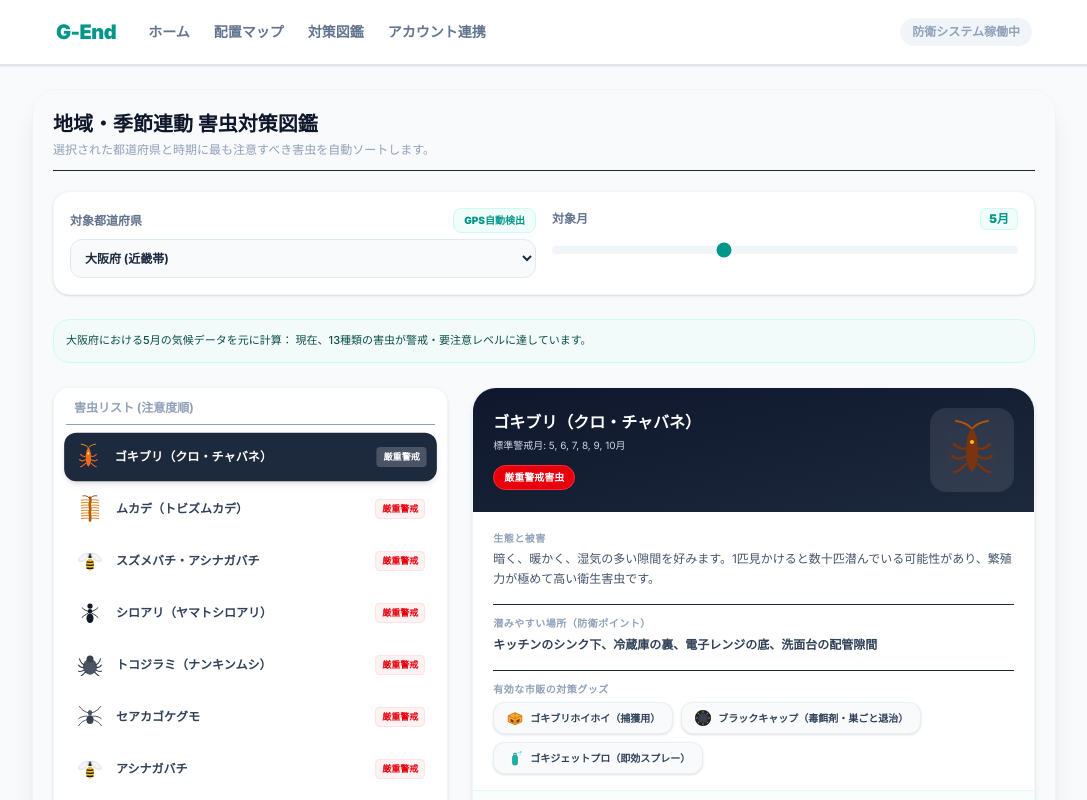
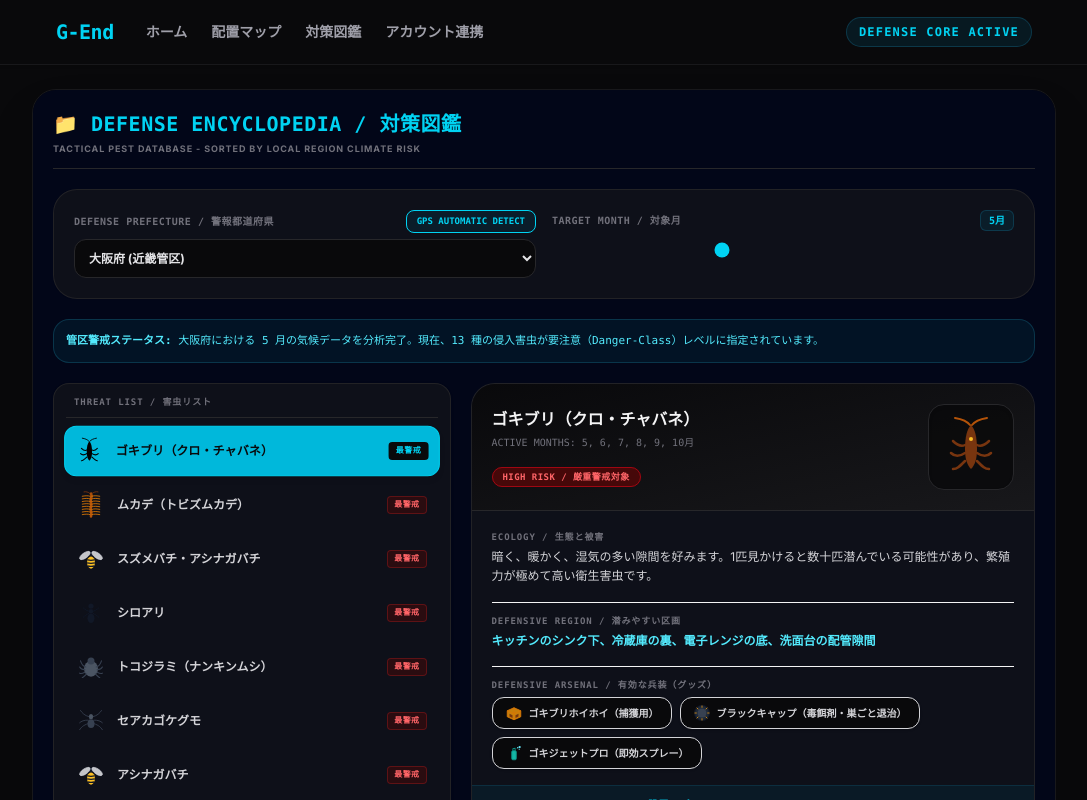
Before and after one commit to duck-ahiru-Z/mushi, a Next.js app: page /encyclopedia in a window 1280 px wide. Shown: the top 800 px of the page, without its empty margins (96-1183 px from the left). Built offline with nearby package versions, Linux system fonts and the light colour scheme.

Commit message:
対策図鑑の漆黒化とソート表記のサイバー化を実装

```diff
--- a/src/app/encyclopedia/page.tsx
+++ b/src/app/encyclopedia/page.tsx
@@ -150,7 +150,7 @@ const BUG_DATABASE: BugProfile[] = [
   },
   {
     id: "termite",
-    name: "シロアリ（ヤマトシロアリ）",
+    name: "シロアリ",
     emoji: "🐜",
     activeMonths: [4, 5, 6, 7],
     danger: "high",
@@ -194,7 +194,7 @@ const BUG_DATABASE: BugProfile[] = [
   },
   {
     id: "shiba_mushi",
-    name: "シバンムシ（タバコシバンムシ）",
+    name: "シバンムシ",
     emoji: "🐜",
     activeMonths: [5, 6, 7, 8, 9, 10],
     danger: "low",
@@ -242,19 +242,19 @@ const BUG_DATABASE: BugProfile[] = [
     emoji: "🐝",
     activeMonths: [4, 5, 6, 7, 8, 9, 10],
     danger: "high",
-    description: "スズメバチに比べて少し大人しいですが、非常に強力な毒を持ち、刺されると激痛とともにアレルギー症状を起こす危険なハチです。シャワーヘッド状の巣を作ります。",
+    description: "スズメバチに比べて少し大人しいですが、非常に強力な毒を持ち、刺されると激痛とともにアレルギー症状を起こす危険なハチです。指示器型の巣を作ります。",
     hidingSpot: "ベランダの天井隅、エアコンの室外機下、庭木の葉の裏、軒下",
     goods: ["ハチ駆除超激スプレー", "ハチの巣作らせない防虫剤"],
     tips: "春（4〜5月）にベランダを飛び回る大きなハチは巣作り場所を探す女王蜂です。この時期にベランダ天井などに防巣スプレーを撒くと予防効果が絶大です。"
   },
   {
     id: "fire_ant",
-    name: "ヒアリ（外来有毒アリ）",
+    name: "ヒアリ",
     emoji: "🐜",
     activeMonths: [6, 7, 8, 9, 10],
     danger: "high",
     description: "強い毒バリを持つ赤い小型のアリで、刺されると火傷のような激しい痛みとアナフィラキシーショックを引き起こす危険外来生物です。",
-    hidingSpot: "アスファルトの隙間、公園の芝生、港湾近くの温かい土壌",
+    hidingSpot: "アスファルトの隙間、公園 of 芝生、港湾近くの温かい土壌",
     goods: ["アリの巣コロリ（毒餌剤）", "液体アリ用殺虫剤"],
     tips: "もしヒアリらしき赤いアリの行列を見つけても、絶対に素手で触らず、踏み潰さないでください。アリ用のベイト毒餌剤を置くか、役所等へ速やかに連絡します。"
   },
@@ -368,7 +368,6 @@ export default function EncyclopediaPage() {
         if (currentMonth === prevMonth || currentMonth === nextMonth) {
           finalActive = true;
         }
-        // 非常に温暖な沖縄エリア等では特定害虫が通年活発化
         if (region === "okinawa" && (
           bug.id === "cockroach" ||
           bug.id === "tick" ||
@@ -413,27 +412,36 @@ export default function EncyclopediaPage() {
   }, [sortedBugs, selectedBugId]);
 
   if (!isInitialized) {
-    return <div className="p-5 text-slate-500 text-sm">マイ間取りのデータを読み込み中...</div>;
+    return (
+      <div className="p-5 flex flex-col min-h-screen bg-slate-950 text-cyan-400 font-mono text-xs items-center justify-center gap-3">
+        <div className="animate-spin rounded-full h-5 w-5 border border-cyan-500 border-t-transparent"></div>
+        <span>LOADING TACTICAL DATABASE / 図鑑データベースロード中...</span>
+      </div>
+    );
   }
 
   return (
-    <div className="p-5 flex flex-col min-h-screen bg-slate-50 text-slate-800">
-      <div className="border-b pb-3 mb-5">
-        <h1 className="text-xl font-bold text-slate-900 flex items-center gap-2">
-          地域・季節連動 害虫対策図鑑
+    <div className="p-5 flex flex-col min-h-screen bg-slate-950 text-zinc-100">
+      {/* ヘッダー */}
+      <div className="border-b border-zinc-800 pb-3 mb-5">
+        <h1 className="text-xl font-black text-cyan-400 flex items-center gap-2 tracking-wide uppercase font-mono">
+          📁 DEFENSE ENCYCLOPEDIA / 対策図鑑
         </h1>
-        <p className="text-xs text-slate-400 mt-1">選択された都道府県と時期に最も注意すべき害虫を自動ソートします。</p>
+        <p className="text-[9px] text-zinc-500 mt-1 uppercase font-bold tracking-widest">
+          Tactical Pest Database - Sorted by local region climate risk
+        </p>
       </div>
 
-      <div className="bg-white p-4 rounded-2xl shadow-sm border border-slate-100 mb-6 grid grid-cols-1 md:grid-cols-2 gap-4">
+      {/* 都道府県・月選択カード */}
+      <div className="bg-zinc-900/60 border border-zinc-800/80 backdrop-blur-md p-5 rounded-3xl mb-5 grid grid-cols-1 md:grid-cols-2 gap-4">
         <div>
           <div className="flex justify-between items-center mb-1.5">
-            <label className="text-xs font-bold text-slate-500 block">対象都道府県</label>
+            <label className="text-[10px] font-bold text-zinc-500 uppercase tracking-wider block font-mono">DEFENSE PREFECTURE / 警報都道府県</label>
             <button
               onClick={handleDetectLocation}
-              className="text-[10px] font-black text-teal-600 bg-teal-50 px-2.5 py-1 rounded-lg border border-teal-100 hover:bg-teal-100 transition flex items-center gap-1 active:scale-[0.98]"
+              className="text-[9px] font-black text-cyan-400 bg-cyan-950/40 px-2.5 py-1 rounded-lg border border-cyan-850 hover:bg-cyan-900/40 transition flex items-center gap-1 active:scale-[0.98] font-mono"
             >
-              GPS自動検出
+              GPS AUTOMATIC DETECT
             </button>
           </div>
           <select
@@ -449,19 +457,19 @@ export default function EncyclopediaPage() {
                 window.dispatchEvent(new Event("regionChanged"));
               }
             }}
-            className="w-full p-2.5 bg-slate-50 border border-slate-200 rounded-xl text-xs font-bold focus:outline-none focus:ring-2 focus:ring-teal-500"
+            className="w-full p-2.5 bg-zinc-950 border border-zinc-800 rounded-xl text-xs font-bold text-zinc-200 focus:outline-none focus:ring-1 focus:ring-cyan-500"
           >
             {PREFECTURE_COORDINATES.map((p) => (
               <option key={p.name} value={p.name}>
                 {p.name} ({
-                  p.region === "hokkaido" ? "北海道帯" :
-                  p.region === "tohoku" ? "東北帯" :
-                  p.region === "kanto" ? "関東帯" :
-                  p.region === "chubu" ? "中部帯" :
-                  p.region === "kinki" ? "近畿帯" :
-                  p.region === "chugoku" ? "中国帯" :
-                  p.region === "shikoku" ? "四国帯" :
-                  p.region === "kyushu" ? "九州帯" : "沖縄帯"
+                  p.region === "hokkaido" ? "北海道管区" :
+                  p.region === "tohoku" ? "東北管区" :
+                  p.region === "kanto" ? "関東管区" :
+                  p.region === "chubu" ? "中部管区" :
+                  p.region === "kinki" ? "近畿管区" :
+                  p.region === "chugoku" ? "中国管区" :
+                  p.region === "shikoku" ? "四国管区" :
+                  p.region === "kyushu" ? "九州管区" : "沖縄管区"
                 })
               </option>
             ))}
@@ -470,8 +478,8 @@ export default function EncyclopediaPage() {
 
         <div>
           <div className="flex justify-between items-center mb-1">
-            <label className="text-xs font-bold text-slate-500">対象月</label>
-            <span className="text-xs font-black text-teal-600 bg-teal-50 px-2 py-0.5 rounded-md border border-teal-100">{currentMonth}月</span>
+            <label className="text-[10px] font-bold text-zinc-500 uppercase tracking-wider block font-mono">TARGET MONTH / 対象月</label>
+            <span className="text-[10px] font-black text-cyan-400 bg-cyan-950/40 px-2 py-0.5 rounded-md border border-cyan-900/60 font-mono">{currentMonth}月</span>
           </div>
           <input
             type="range"
@@ -479,31 +487,33 @@ export default function EncyclopediaPage() {
             max="12"
             value={currentMonth}
             onChange={(e) => setCurrentMonth(Number(e.target.value))}
-            className="w-full h-2 bg-slate-100 rounded-lg appearance-none cursor-pointer accent-teal-600 my-3"
+            className="w-full h-1.5 bg-zinc-850 rounded-lg appearance-none cursor-pointer accent-cyan-400 my-3"
           />
         </div>
       </div>
 
-      <div className="bg-teal-50/50 border border-teal-100 p-3 rounded-2xl text-[11px] text-teal-900 leading-relaxed mb-6 font-medium">
-        {prefectureName}における{currentMonth}月の気候データを元に計算：
-        現在、{scoredBugs.filter(b => b.threatLevel === "high" || b.threatLevel === "medium").length}種類の害虫が警戒・要注意レベルに達しています。
+      {/* 管区判定ステータステキスト */}
+      <div className="bg-cyan-950/30 border border-cyan-900/60 p-3 rounded-2xl text-[11px] text-cyan-300 leading-relaxed mb-5 font-mono">
+        <strong>管区警戒ステータス:</strong> {prefectureName}における {currentMonth} 月の気候データを分析完了。現在、{scoredBugs.filter(b => b.threatLevel === "high" || b.threatLevel === "medium").length} 種の侵入害虫が要注意（Danger-Class）レベルに指定されています。
       </div>
 
-      <div className="flex-1 grid grid-cols-1 md:grid-cols-12 gap-6 items-start">
-        <div className="md:col-span-5 bg-white p-3 rounded-2xl border border-slate-100 shadow-sm max-h-[60vh] md:max-h-[75vh] overflow-y-auto space-y-1">
-          <h2 className="text-xs font-bold text-slate-400 px-2 pb-2 border-b mb-2">害虫リスト (注意度順)</h2>
+      {/* グリッドレイアウト */}
+      <div className="flex-1 grid grid-cols-1 md:grid-cols-12 gap-5 items-start">
+        {/* 左側: リスト */}
+        <div className="md:col-span-5 bg-zinc-900/60 border border-zinc-800/80 backdrop-blur-md p-3 rounded-2xl shadow-sm max-h-[60vh] md:max-h-[75vh] overflow-y-auto space-y-1">
+          <h2 className="text-[9px] font-bold text-zinc-500 uppercase tracking-widest px-2 pb-2 border-b border-zinc-800 mb-2 font-mono">THREAT LIST / 害虫リスト</h2>
           {sortedBugs.map((bug) => {
             const isSelected = bug.id === selectedBugId;
-            let badgeBg = "bg-slate-100 text-slate-500 border-slate-200";
-            let badgeText = "影響なし";
+            let badgeBg = "bg-zinc-950 text-zinc-500 border-zinc-850";
+            let badgeText = "静穏";
             if (bug.threatLevel === "high") {
-              badgeBg = "bg-red-50 text-red-600 border-red-100";
-              badgeText = "厳重警戒";
+              badgeBg = "bg-red-950/50 text-red-400 border-red-900/60";
+              badgeText = "最警戒";
             } else if (bug.threatLevel === "medium") {
-              badgeBg = "bg-amber-50 text-amber-700 border-amber-100";
+              badgeBg = "bg-amber-950/50 text-amber-400 border-amber-900/60";
               badgeText = "要注意";
             } else if (bug.threatLevel === "low") {
-              badgeBg = "bg-sky-50 text-sky-600 border-sky-100";
+              badgeBg = "bg-cyan-950/50 text-cyan-400 border-cyan-900/60";
               badgeText = "低警戒";
             }
 
@@ -511,15 +521,15 @@ export default function EncyclopediaPage() {
               <button
                 key={bug.id}
                 onClick={() => setSelectedBugId(bug.id)}
-                className={`w-full p-2.5 rounded-xl flex items-center justify-between text-left transition-all duration-150 ${
-                  isSelected ? "bg-slate-800 text-white shadow-md scale-[1.01]" : "hover:bg-slate-50 text-slate-700"
+                className={`w-full p-2.5 rounded-xl flex items-center justify-between text-left transition-all duration-150 border ${
+                  isSelected ? "bg-cyan-500 text-zinc-950 border-cyan-400 font-extrabold scale-[1.01] shadow-md" : "hover:bg-zinc-800/60 text-zinc-300 border-transparent"
                 }`}
               >
                 <div className="flex items-center gap-3">
-                  <PestIcon id={bug.id} size={28} className={isSelected ? "brightness-200" : ""} />
-                  <span className="text-xs font-bold">{bug.name}</span>
+                  <PestIcon id={bug.id} size={28} className={isSelected ? "brightness-0" : ""} />
+                  <span className="text-xs font-bold font-sans">{bug.name}</span>
                 </div>
-                <span className={`text-[9px] font-black px-1.5 py-0.5 rounded border ${isSelected ? "bg-white/20 text-white border-transparent" : badgeBg}`}>
+                <span className={`text-[8px] font-black px-1.5 py-0.5 rounded border tracking-wider font-mono ${isSelected ? "bg-zinc-950 text-cyan-400 border-transparent" : badgeBg}`}>
                   {badgeText}
                 </span>
               </button>
@@ -528,41 +538,41 @@ export default function EncyclopediaPage() {
         </div>
 
         {/* 右側：選択された害虫の詳細カード */}
-        <div className="md:col-span-7 bg-white rounded-3xl border border-slate-100 shadow-md overflow-hidden flex flex-col min-h-[450px]">
+        <div className="md:col-span-7 bg-zinc-900/60 border border-zinc-800/80 rounded-3xl overflow-hidden flex flex-col min-h-[450px]">
           {/* カード上部 */}
-          <div className="bg-gradient-to-br from-slate-900 to-slate-800 p-5 text-white flex justify-between items-center gap-4">
+          <div className="bg-gradient-to-br from-zinc-950 to-zinc-900 p-5 text-zinc-100 flex justify-between items-center gap-4 border-b border-zinc-800">
             <div>
-              <h2 className="text-base font-black">{selectedBug.name}</h2>
-              <p className="text-[10px] text-slate-300 mt-1">
-                標準警戒月: {selectedBug.activeMonths.join(", ")}月
+              <h2 className="text-base font-black text-zinc-100">{selectedBug.name}</h2>
+              <p className="text-[10px] text-zinc-500 mt-1 font-mono">
+                ACTIVE MONTHS: {selectedBug.activeMonths.join(", ")}月
               </p>
 
               <div className="mt-3">
                 {selectedBug.threatLevel === "high" && (
-                  <span className="text-[10px] font-black bg-red-600 border border-red-500 text-white px-2.5 py-1 rounded-full block text-center w-fit">
-                    厳重警戒害虫
+                  <span className="text-[9px] font-black bg-red-950 border border-red-800 text-red-400 px-2.5 py-1 rounded-full uppercase tracking-wider font-mono">
+                    HIGH RISK / 厳重警戒対象
                   </span>
                 )}
                 {selectedBug.threatLevel === "medium" && (
-                  <span className="text-[10px] font-black bg-amber-500 text-slate-950 px-2.5 py-1 rounded-full block text-center w-fit">
-                    要注意害虫
+                  <span className="text-[9px] font-black bg-amber-950 border border-amber-800 text-amber-400 px-2.5 py-1 rounded-full uppercase tracking-wider font-mono">
+                    MEDIUM RISK / 要注意対象
                   </span>
                 )}
                 {selectedBug.threatLevel === "low" && (
-                  <span className="text-[10px] font-black bg-sky-500 text-white px-2.5 py-1 rounded-full block text-center w-fit">
-                    低警戒状態
+                  <span className="text-[9px] font-black bg-cyan-950 border border-cyan-800 text-cyan-400 px-2.5 py-1 rounded-full uppercase tracking-wider font-mono">
+                    LOW RISK / 低度警戒対象
                   </span>
                 )}
                 {selectedBug.threatLevel === "none" && (
-                  <span className="text-[10px] font-bold bg-slate-600 text-slate-200 px-2.5 py-1 rounded-full block text-center w-fit">
-                    シーズン外
+                  <span className="text-[9px] font-bold bg-zinc-950 border border-zinc-800 text-zinc-500 px-2.5 py-1 rounded-full uppercase tracking-wider font-mono">
+                    SAFE / シーズン外
                   </span>
                 )}
               </div>
             </div>
 
             {/* 右側大型ベクターアイコン */}
-            <div className="bg-white/10 p-2.5 rounded-2xl backdrop-blur-sm shadow-inner flex-shrink-0">
+            <div className="bg-zinc-950/80 p-2.5 rounded-2xl border border-zinc-800 shadow-inner flex-shrink-0">
               <PestIcon id={selectedBug.id} size={64} />
             </div>
           </div>
@@ -570,20 +580,20 @@ export default function EncyclopediaPage() {
           {/* カードボディ */}
           <div className="p-5 flex-1 flex flex-col gap-4 text-xs">
             <div>
-              <h3 className="font-black text-slate-400 text-[10px] uppercase tracking-wider mb-1">生態と被害</h3>
-              <p className="text-slate-600 leading-relaxed text-xs">{selectedBug.description}</p>
+              <h3 className="font-black text-zinc-500 text-[9px] uppercase tracking-widest font-mono mb-1">ECOLOGY / 生態と被害</h3>
+              <p className="text-zinc-300 leading-relaxed text-xs">{selectedBug.description}</p>
             </div>
 
-            <div className="border-t pt-3">
-              <h3 className="font-black text-slate-400 text-[10px] uppercase tracking-wider mb-1">潜みやすい場所（防衛ポイント）</h3>
-              <p className="text-slate-700 font-semibold leading-relaxed text-xs">{selectedBug.hidingSpot}</p>
+            <div className="border-t border-zinc-850 pt-3">
+              <h3 className="font-black text-zinc-500 text-[9px] uppercase tracking-widest font-mono mb-1">DEFENSIVE REGION / 潜みやすい区画</h3>
+              <p className="text-cyan-300 font-semibold leading-relaxed text-xs">{selectedBug.hidingSpot}</p>
             </div>
 
-            <div className="border-t pt-3">
-              <h3 className="font-black text-slate-400 text-[10px] uppercase tracking-wider mb-1.5">有効な市販の対策グッズ</h3>
+            <div className="border-t border-zinc-850 pt-3">
+              <h3 className="font-black text-zinc-500 text-[9px] uppercase tracking-widest font-mono mb-1.5">DEFENSIVE ARSENAL / 有効な兵装（グッズ）</h3>
               <div className="flex flex-wrap gap-2">
                 {selectedBug.goods.map((g, idx) => (
-                  <span key={idx} className="bg-slate-50 border border-slate-200/60 text-slate-700 px-3 py-1.5 rounded-xl font-bold text-[10px] flex items-center gap-1.5 shadow-sm">
+                  <span key={idx} className="bg-zinc-950 border border-zinc-850 text-zinc-300 px-3 py-1.5 rounded-xl font-semibold text-[10px] flex items-center gap-1.5 shadow-sm font-mono">
                     <TrapIcon id={getTrapIdFromText(g)} size={18} />
                     {g}
                   </span>
@@ -592,11 +602,11 @@ export default function EncyclopediaPage() {
             </div>
 
             {/* プロのコツ */}
-            <div className="border-t pt-3 mt-auto bg-teal-50/50 -mx-5 -mb-5 p-5 rounded-b-2xl border-t-teal-100/50">
-              <h3 className="font-black text-teal-800 text-[11px] mb-1">
-                設置のプロのコツ
+            <div className="border-t border-zinc-850 pt-3 mt-auto bg-cyan-950/30 -mx-5 -mb-5 p-5 rounded-b-2xl border-t-cyan-900/40">
+              <h3 className="font-black text-cyan-400 text-[10px] uppercase tracking-wider font-mono mb-1">
+                SYSTEM RECOMMENDATION / 設置のプロのコツ
               </h3>
-              <p className="text-teal-950 leading-relaxed text-[11px] font-medium">{selectedBug.tips}</p>
+              <p className="text-cyan-200/90 leading-relaxed text-[11px] font-medium font-sans">{selectedBug.tips}</p>
             </div>
           </div>
         </div>
--- a/src/app/layout.tsx
+++ b/src/app/layout.tsx
@@ -26,29 +26,29 @@ export default function RootLayout({
         <meta name="apple-mobile-web-app-capable" content="yes" />
         <meta name="apple-mobile-web-app-status-bar-style" content="default" />
       </head>
-      <body className={`${inter.className} bg-slate-50 text-slate-900 min-h-screen flex flex-col antialiased`}>
+      <body className={`${inter.className} bg-zinc-950 text-zinc-100 min-h-screen flex flex-col antialiased`}>
         {/* PC用ヘッダーナビゲーション */}
-        <header className="hidden md:block bg-white border-b border-slate-200 sticky top-0 z-40 shadow-sm">
+        <header className="hidden md:block bg-zinc-950 border-b border-zinc-900 sticky top-0 z-40 shadow-sm backdrop-blur-md">
           <div className="max-w-5xl mx-auto px-6 h-16 flex items-center justify-between">
             <div className="flex items-center gap-8">
-              <span className="text-xl font-black text-teal-600 tracking-tight flex items-center gap-1.5 select-none">
+              <span className="text-xl font-black text-cyan-400 tracking-tight flex items-center gap-1.5 select-none font-mono">
                 G-End
               </span>
-              <nav className="flex items-center gap-6 text-sm font-bold text-slate-500">
-                <Link href="/" className="hover:text-teal-600 transition-colors py-2">ホーム</Link>
-                <Link href="/map" className="hover:text-teal-600 transition-colors py-2">配置マップ</Link>
-                <Link href="/encyclopedia" className="hover:text-teal-600 transition-colors py-2">対策図鑑</Link>
-                <Link href="/register" className="hover:text-teal-600 transition-colors py-2">アカウント連携</Link>
+              <nav className="flex items-center gap-6 text-sm font-bold text-zinc-400">
+                <Link href="/" className="hover:text-cyan-400 transition-colors py-2">ホーム</Link>
+                <Link href="/map" className="hover:text-cyan-400 transition-colors py-2">配置マップ</Link>
+                <Link href="/encyclopedia" className="hover:text-cyan-400 transition-colors py-2">対策図鑑</Link>
+                <Link href="/register" className="hover:text-cyan-400 transition-colors py-2">アカウント連携</Link>
               </nav>
             </div>
-            <div className="text-xs font-bold text-slate-400 bg-slate-100 px-3 py-1.5 rounded-full">
-              防衛システム稼働中
+            <div className="text-xs font-bold text-cyan-400 bg-cyan-950/40 px-3 py-1.5 rounded-full border border-cyan-900/60 font-mono uppercase tracking-widest">
+              DEFENSE CORE ACTIVE
             </div>
           </div>
         </header>
 
         {/* メインコンテンツエリア */}
-        <main className="flex-1 w-full max-w-md md:max-w-5xl mx-auto bg-white md:shadow-xl md:rounded-3xl md:my-6 md:border md:border-slate-100 min-h-screen md:min-h-[calc(100vh-8rem)] flex flex-col overflow-hidden pb-16 md:pb-0">
+        <main className="flex-1 w-full max-w-md md:max-w-5xl mx-auto bg-zinc-950 md:shadow-2xl md:rounded-3xl md:my-6 md:border md:border-zinc-900 min-h-screen md:min-h-[calc(100vh-8rem)] flex flex-col overflow-hidden pb-16 md:pb-0">
           {children}
         </main>
 
--- a/src/components/layouts/bottom-nav.tsx
+++ b/src/components/layouts/bottom-nav.tsx
@@ -13,7 +13,7 @@ export default function BottomNav() {
   ];
 
   return (
-    <nav className="fixed bottom-0 left-0 right-0 border-t border-slate-200 bg-white/90 backdrop-blur-md z-50">
+    <nav className="fixed bottom-0 left-0 right-0 border-t border-zinc-900 bg-zinc-950/80 backdrop-blur-md z-50">
       <div className="flex justify-around max-w-md mx-auto h-16">
         {navItems.map((item) => {
           const isActive = pathname === item.href;
@@ -21,12 +21,12 @@ export default function BottomNav() {
             <Link
               key={item.href}
               href={item.href}
-              className={`flex flex-col items-center justify-center w-full h-full text-xs transition-colors ${
-                isActive ? "text-teal-600 font-bold" : "text-slate-400 hover:text-slate-600"
+              className={`flex flex-col items-center justify-center w-full h-full text-[10px] transition-colors ${
+                isActive ? "text-cyan-400 font-extrabold" : "text-zinc-500 hover:text-zinc-400"
               }`}
             >
               {item.icon}
-              <span className="mt-1">{item.label}</span>
+              <span className="mt-0.5">{item.label}</span>
             </Link>
           );
         })}
```
